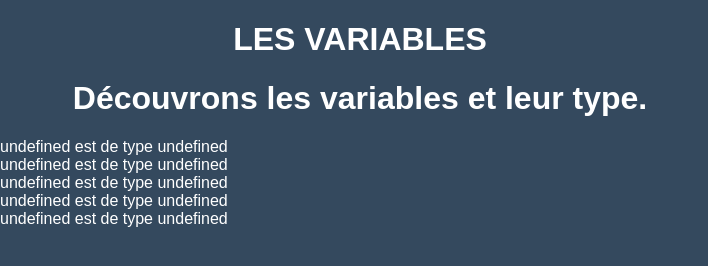
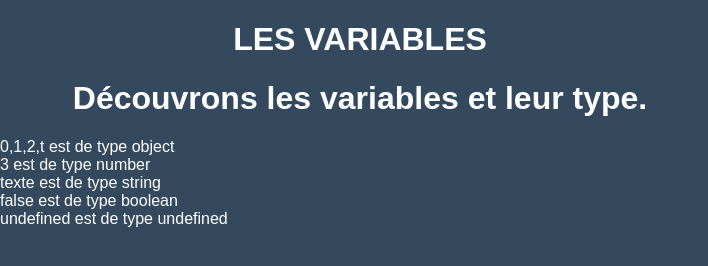
Before and after one commit to toooh/Exercices_javascript, a website: page public_html/resources/pages/exercice2.html in a window 1280 px wide. Shown: the whole page, without its empty margins (0-708 px from the left). Drawn offline with Linux system fonts and the light colour scheme.

Commit message:
types de variables

```diff
--- a/public_html/resources/pages/exercice2.html
+++ b/public_html/resources/pages/exercice2.html
@@ -21,10 +21,10 @@
         <script>
             "use strict";
 
-            var var0;
-            var var1;
-            var var2;
-            var var3;
+            var var0=[0, 1, 2, "t"];
+            var var1=3;
+            var var2="texte";
+            var var3=false;
             var var4;
 
             for (var i = 0; i < 5; i++) {
```
